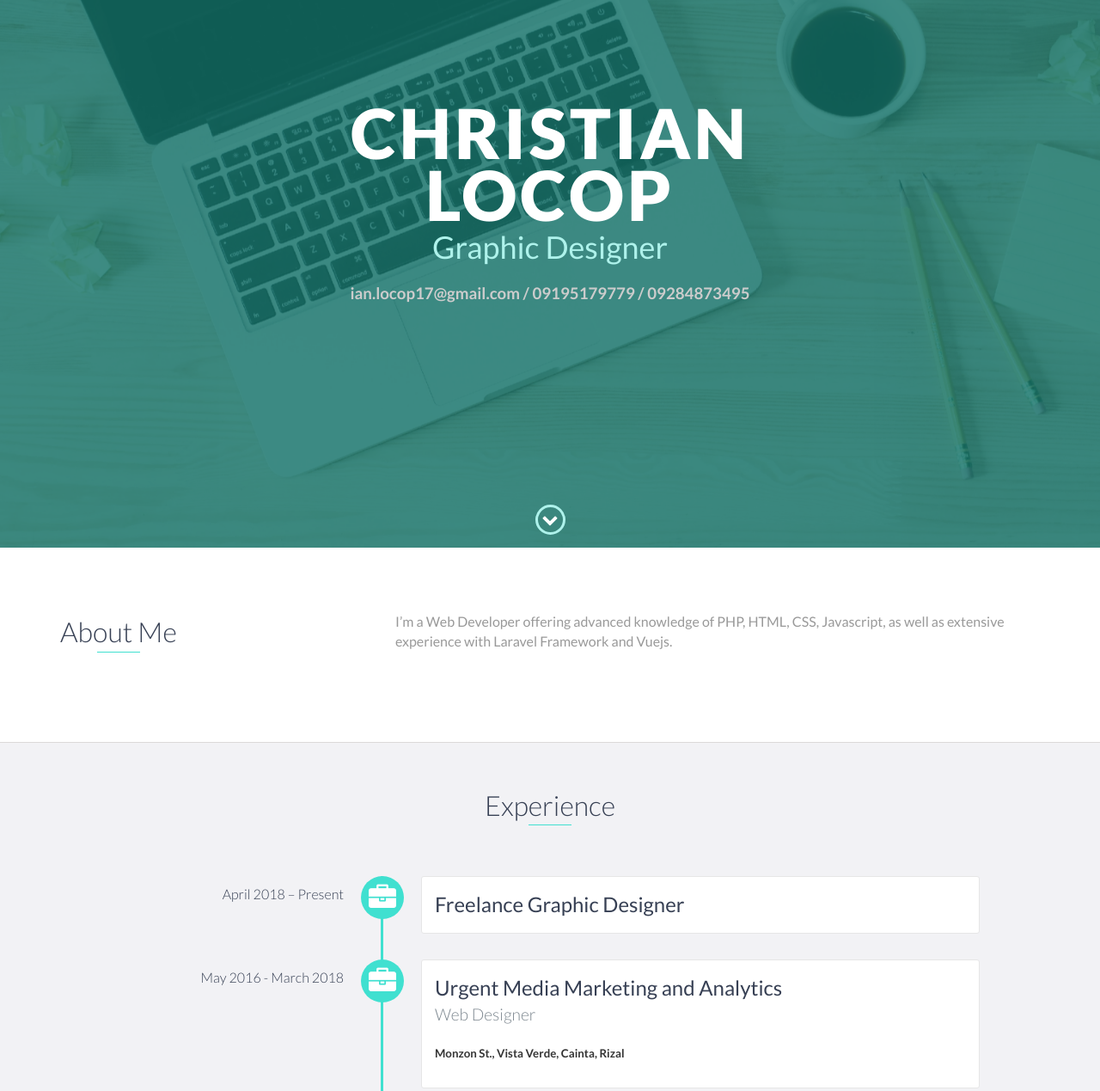
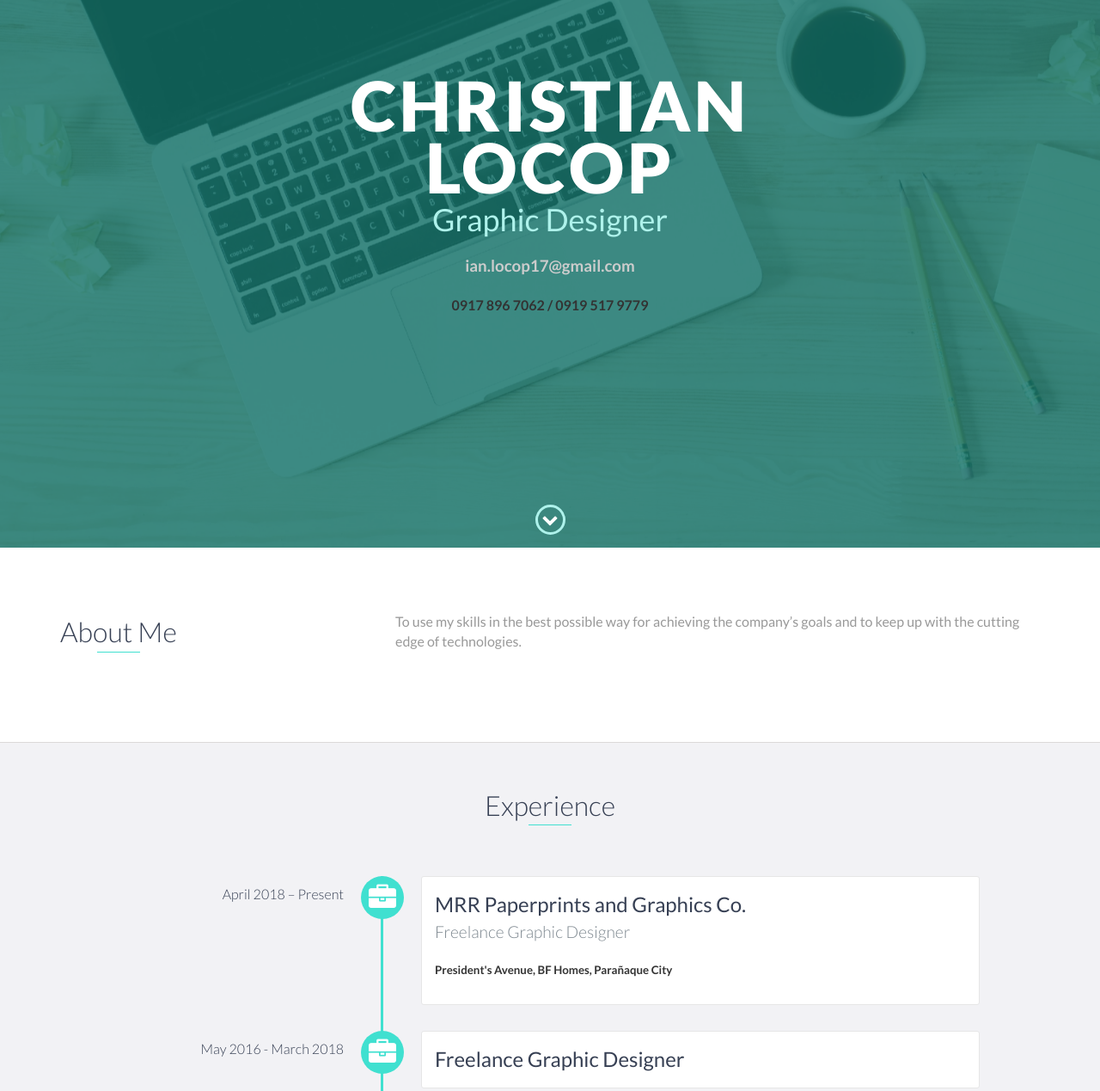
Before and after one commit to xlocop/portfolio, a website: page index.html in a window 1280 px wide. Shown: the part 163-1432 px from the top of the page at 86% size. Drawn offline with nearby package versions, Linux system fonts and the light colour scheme.

Commit message:
commit message

```diff
--- a/index.html
+++ b/index.html
@@ -48,7 +48,8 @@
 		<div id="lead-content">
 			<h1>Christian Locop</h1>
 			<h2>Graphic Designer</h2>
-			<h3>ian.locop17@gmail.com / 09195179779 / 09284873495</h3>
+			<h3>ian.locop17@gmail.com</h3>
+			<h4>0917 896 7062 / 0919 517 9779
 			<!-- <a href="#" class="btn-rounded-white">Download Resume</a> -->
 		</div>
 		<!-- End #lead-content -->
@@ -72,7 +73,7 @@
 				</div>
 				<div class="col-md-8">
 					<p>
-						I’m a Web Developer offering advanced knowledge of PHP, HTML, CSS, Javascript, as well as extensive experience with Laravel Framework and Vuejs.
+						To use my skills in the best possible way for achieving the company’s goals and to keep up with the cutting edge of technologies.
 					</p>
 				</div>
 			</div>
@@ -84,6 +85,13 @@
 		<h2 class="heading">Experience</h2>
 		<div id="experience-timeline">
 			<div data-date="April 2018 – Present">
+				<h3>
+					MRR Paperprints and Graphics Co.
+				</h3>
+				<h4>Freelance Graphic Designer</h4>
+				<h5>President's Avenue, BF Homes, Parañaque City</h5>
+			</div>
+			<div data-date="May 2016 - March 2018">
 				<h3>
 					Freelance Graphic Designer
 				</h3>
@@ -109,7 +117,7 @@
 				<h4>Printing Staff / Photographer</h4>
 				<h5>R.Papa St., Morayta, Manila</h5>
 			</div>
-			<div data-date="April 2018 – Present">
+			<div data-date="June 2010 – January 2014">
 				<h3>
 					Meidenway Management Specialist
 				</h3>
@@ -135,7 +143,7 @@
 		<div class="education-block">
 			<h3>Philippines Graphics & Print Training Center Inc.</h3>
 			<h4><strong>Prepress Operation - Traning</strong></h4>
-			<span>Victory Central Mall, Caloocan City</span>
+			<span>5th Floor Victory Central Mall, Caloocan City</span>
 		</div>
 		<!-- End .education-block -->
 	</div>
@@ -233,7 +241,6 @@
 			<li>Print Production</li>
 			<li>Adobe Photoshop</li>
 			<li>Adobe InDesign</li>
-			<li>Adobe Illustrator</li>
 			<li>Microsoft Word</li>
 			<li>Microsoft Excel</li>
 			<li>Microsoft Powerpoint</li>
```
